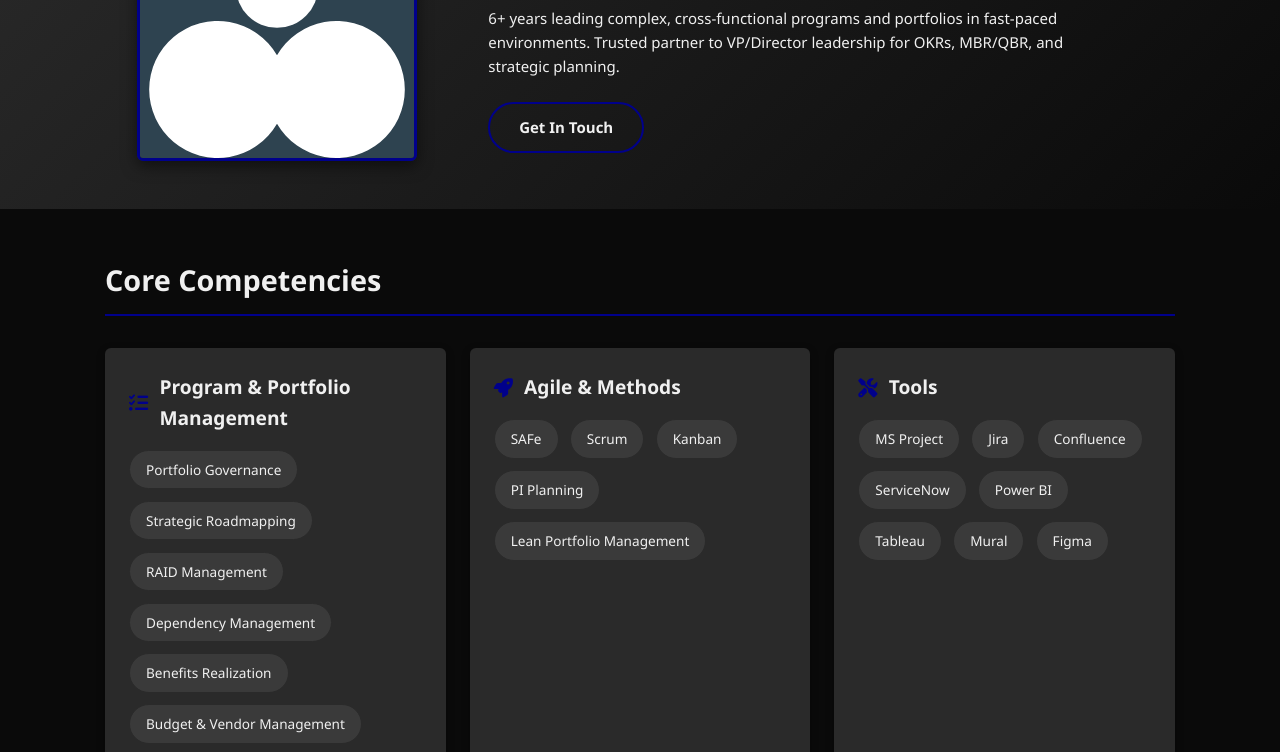
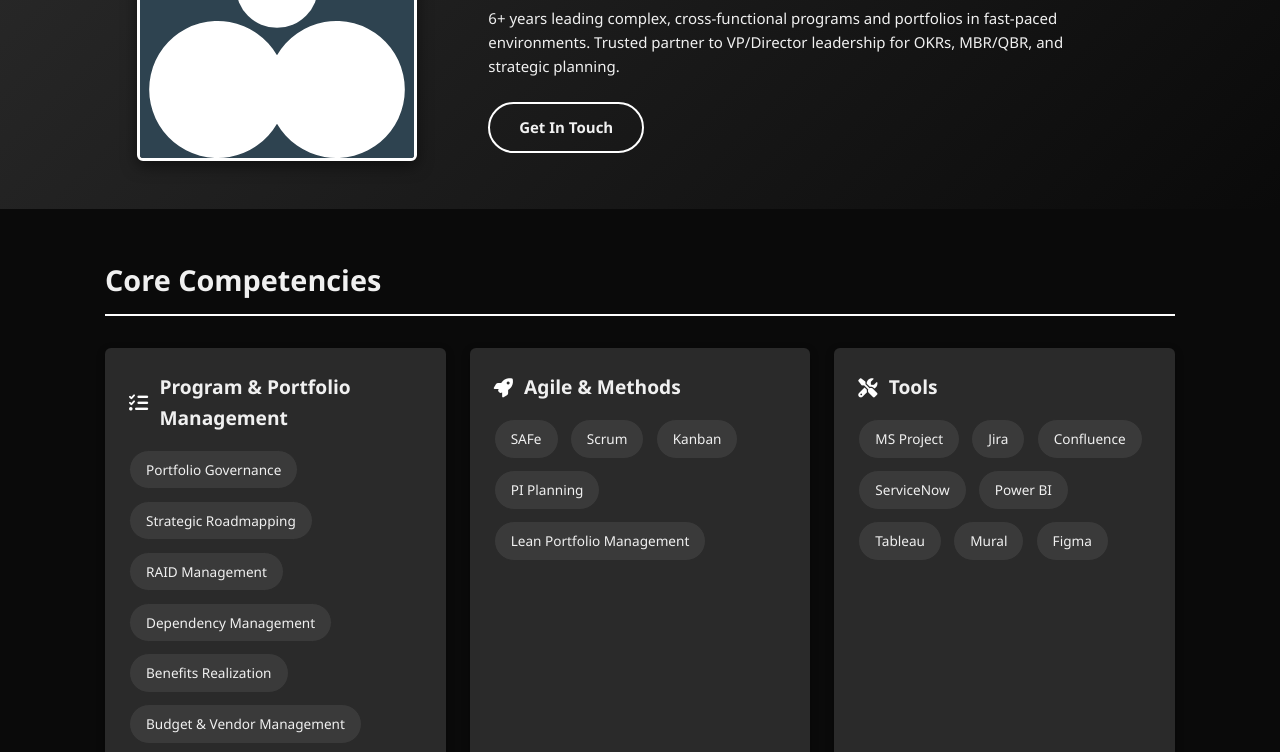
Before and after one commit to Shikharstha/ShikharShrestha, a plain HTML site: page index.html in a window 1280 px wide. Shown: the part 234-986 px from the top of the page. Drawn offline with Linux system fonts and the light colour scheme.

Commit message:
Change accent colors to white and light gray

```diff
--- a/index.html
+++ b/index.html
@@ -13,8 +13,8 @@
             --charcoal-light: #3a3a3a;
             --off-white: #f0f0f0;
             --off-white-dark: #d0d0d0;
-            --accent: #00008b;
-            --accent-light: #1750AC;
+            --accent: #FFFFFF;
+            --accent-light: #FAFAFA;
             --border-radius: 6px;
             --transition: all 0.3s ease;
             --shadow: 0 3px 8px rgba(0, 0, 0, 0.3);
```
